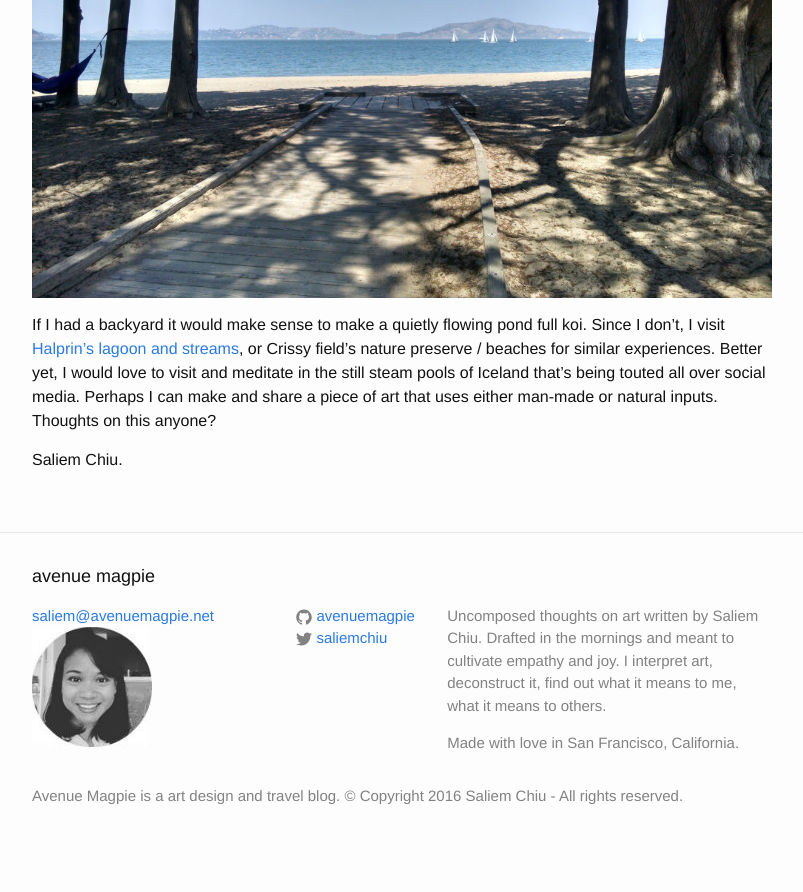
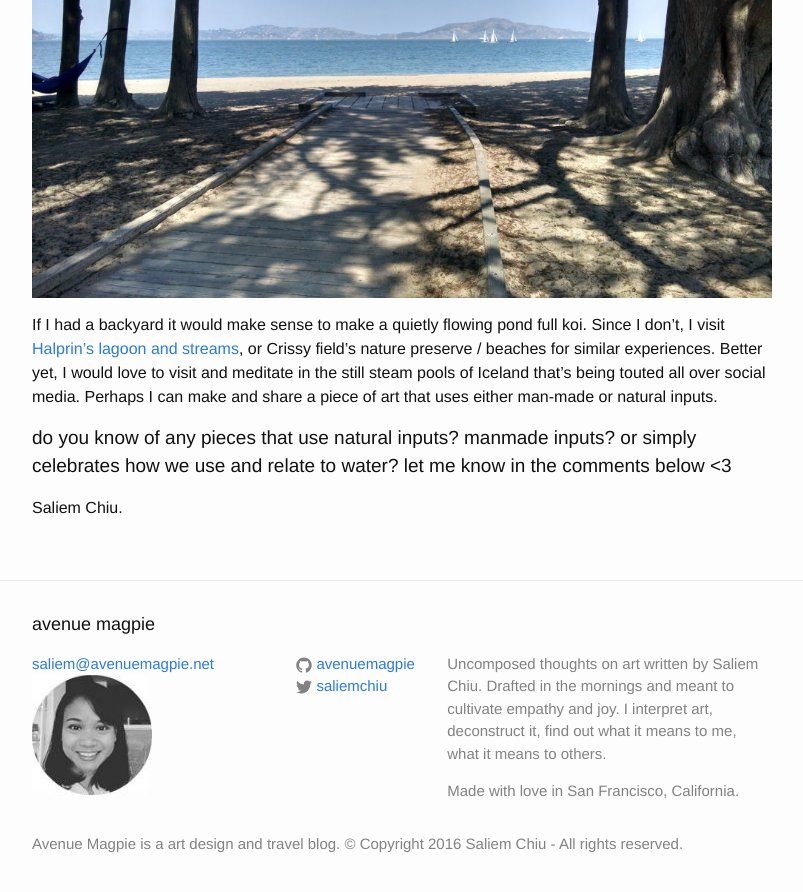
Before and after one commit to avenuemagpie/art-design, a Jekyll site: the page built from _posts/2016-08-21-wave-organ.markdown, in a window 1280 px wide and 900 px high, scrolled down 1941 px. Shown: the top 892 px of the window, without its empty margins (238-1041 px from the left). Built offline with Jekyll 4.4.1, drawn with Linux system fonts in a browser that asks for light colours; comment, search, counter and statistics services are not loaded; before the commit the page ends 2793 px from its top, so only the background shows below that.

Commit message:
question

```diff
--- a/_layouts/post.html
+++ b/_layouts/post.html
@@ -10,6 +10,8 @@ layout: default
 
   <div class="post-content" itemprop="articleBody">
     {{ content }}
+
+	<h4>{{ page.question }}</h4>
 
 	<p>{{ site.author }}</p>
   </div>
--- a/_posts/2016-08-21-wave-organ.markdown
+++ b/_posts/2016-08-21-wave-organ.markdown
@@ -5,6 +5,7 @@ title:  "the wave organ"
 category: Arts
 date:   2016-08-21
 summary: Artists, Peter Richards & George Gonzalez, the Exploratorium. San Francisco, California. May 1986
+question: "Do you know of any pieces that use natural inputs? Manmade inputs? Or simply celebrates how we use and relate to water? Let me know in the comments below <3"
 comments: true
 image:
 
@@ -38,4 +39,4 @@ Now What?
 
 ![Beach near Crissy Fields Nature Preserve](/images/crissy-field-nature-preserve.jpg)
 
-If I had a backyard it would make sense to make a quietly flowing pond full koi. Since I don't, I visit [Halprin’s lagoon and streams](http://experiments.californiahistoricalsociety.org/lawrence-halprin-and-the-letterman-digital-arts-center/), or Crissy field’s nature preserve / beaches for similar experiences. Better yet, I would love to visit and meditate in the still steam pools of Iceland that’s being touted all over social media. Perhaps I can make and share a piece of art that uses either man-made or natural inputs. Thoughts on this anyone?
+If I had a backyard it would make sense to make a quietly flowing pond full koi. Since I don't, I visit [Halprin’s lagoon and streams](http://experiments.californiahistoricalsociety.org/lawrence-halprin-and-the-letterman-digital-arts-center/), or Crissy field’s nature preserve / beaches for similar experiences. Better yet, I would love to visit and meditate in the still steam pools of Iceland that’s being touted all over social media. Perhaps I can make and share a piece of art that uses either man-made or natural inputs.
```
